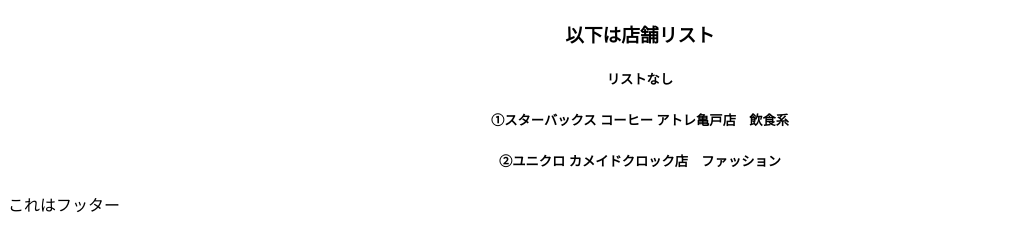
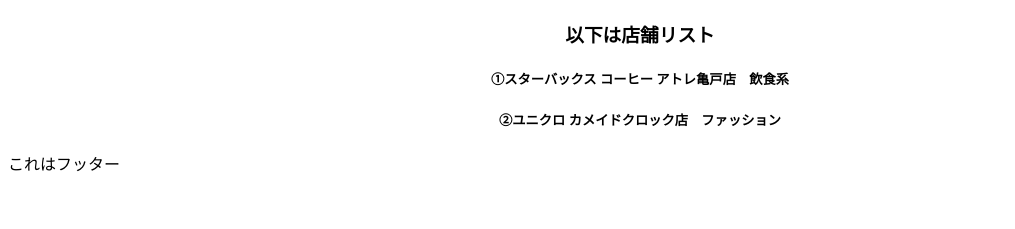
Before and after one commit to SekieSuzuki/mymap, a plain HTML site: page index.html in a window 1280 px wide. Shown: the part 571-800 px from the top of the page, without its empty margins (0-1015 px from the left). Drawn offline with Linux system fonts and the light colour scheme.

Commit message:
Update index.html

```diff
--- a/index.html
+++ b/index.html
@@ -17,7 +17,6 @@
 <iframe src="https://www.google.com/maps/d/embed?mid=1Wo3EAyLwc2nrXbY234oOmYjnbhwebng&ehbc=2E312F" width="640" height="480"></iframe>
 
 <h3> 以下は店舗リスト</h3>
-<h5> リストなし　</h5>
 
 	<h5> ①スターバックス コーヒー アトレ亀戸店　飲食系 </h5>
 	<h5> ②ユニクロ カメイドクロック店　ファッション </h5>
```
